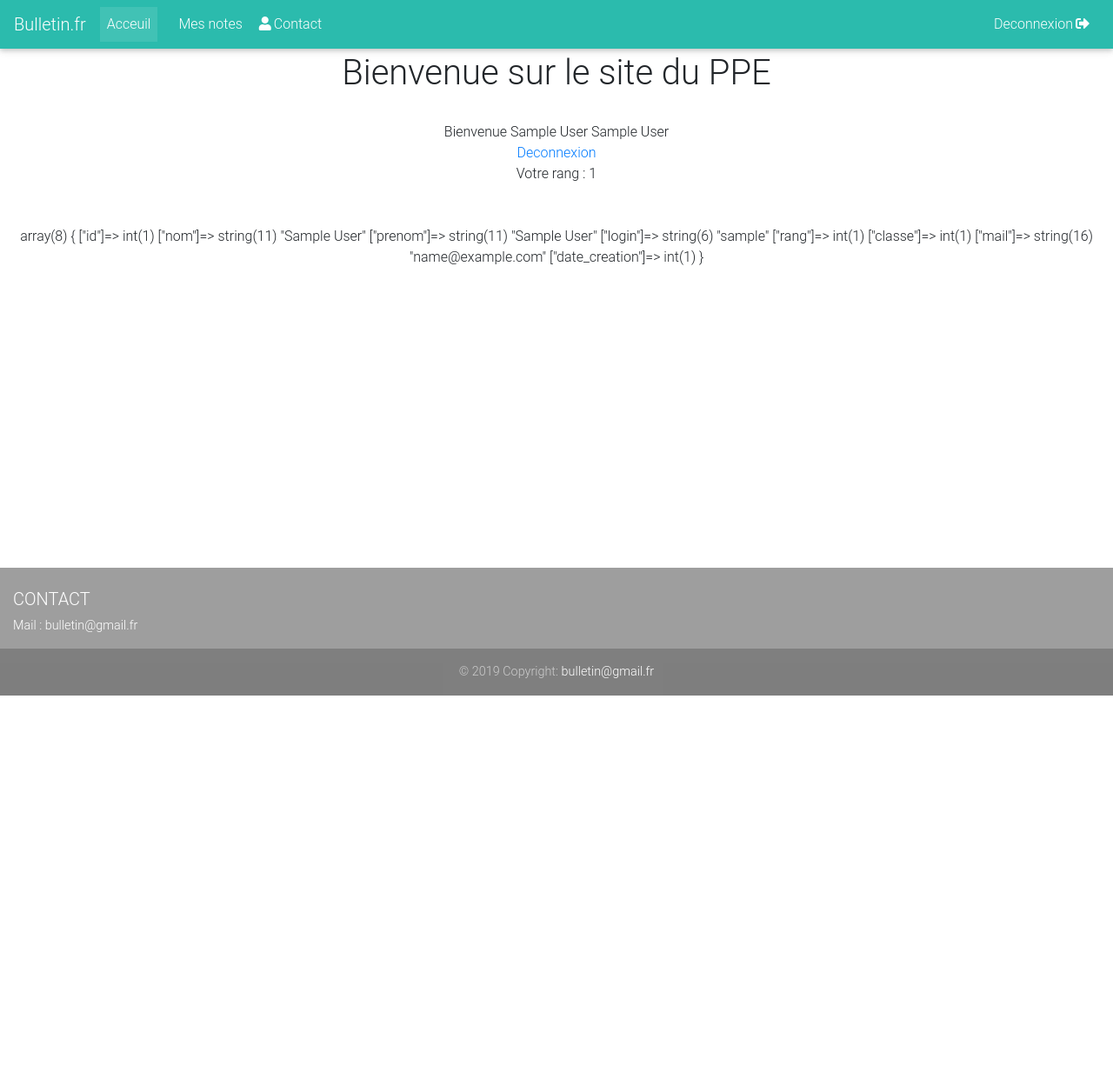
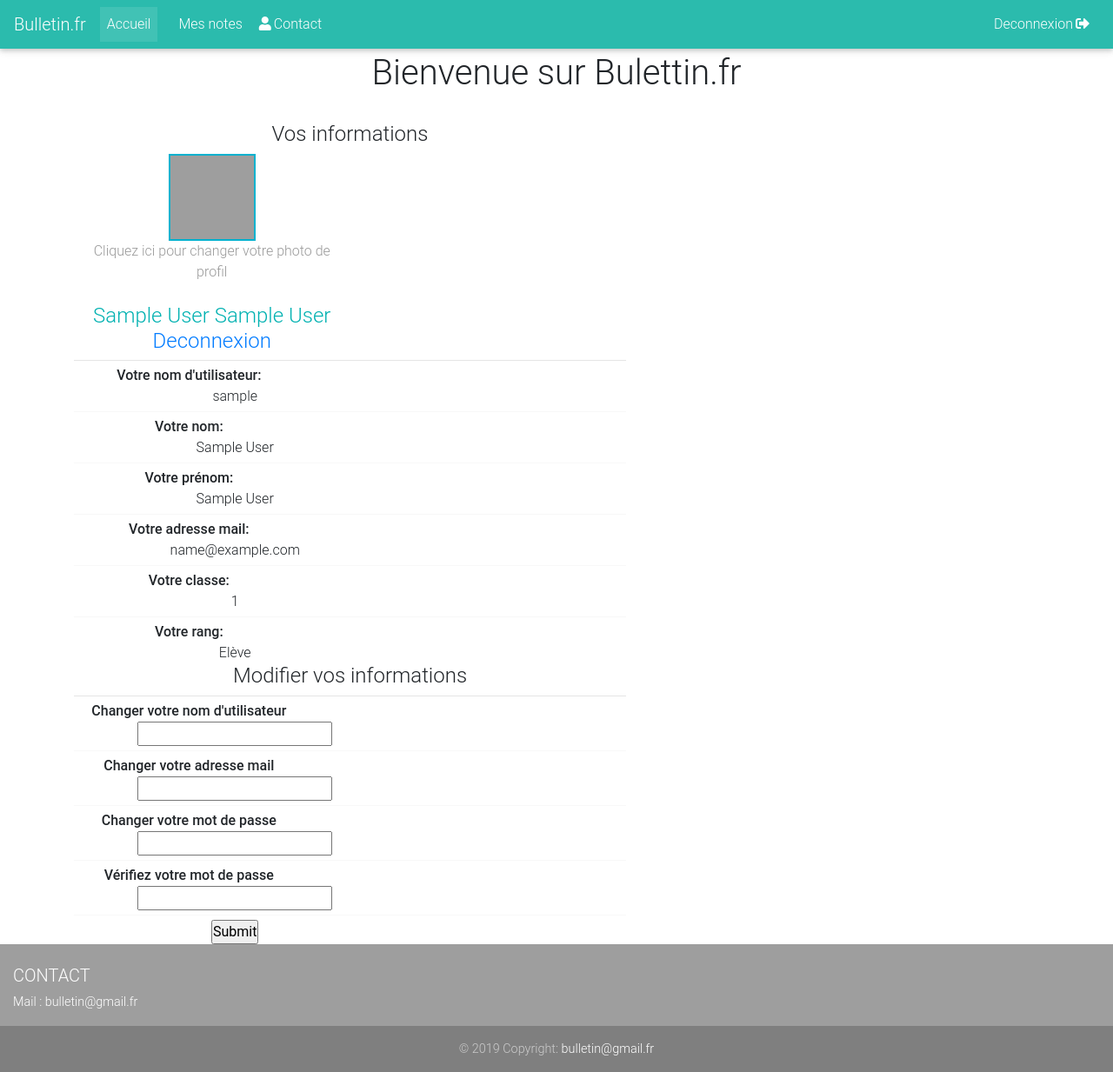
Before and after one commit to Tleard/PPE_Dev, a PHP site: page / in a window 1280 px wide. Shown: the whole page at 87% size. Before the commit the page ends 800 px from the top, so only its background shows below. Run offline with PHP 8.4, Linux system fonts and the light colour scheme; the visitor is signed in with stand-in values (Sample User, id 1); some libraries are stand-ins or nearby versions; grey boxes are pictures that could not be loaded.

Commit message:
Print + Update profil + major correction on "Accueil"
But the view is not ok because Bootsnip sucks !

```diff
--- /dev/null
+++ b/modele/update.php
@@ -0,0 +1,52 @@
+<?php
+
+if (isset($_POST['postchange'])) {
+    $mdp = $_POST['newpassword'];
+    $mail = $_POST['newadress'];
+    $login = $_POST['newlogin'];
+    if (!empty($_POST['newpassword']) && $_POST['newpassword'] == $_POST['newpassword2']) {
+        try {
+            $mdp = crypt($mdp, "unebelleteétaitunjourdansunprésquandelleviunchasseurilditdqlsdlkqnsdqnsldknsqkn");
+            $DB->insert("UPDATE profil SET mdp = ? WHERE id = ?", array($mdp, $_SESSION['id']));
+            echo "<script language='javascript'>alert('Modifications appliqués');
+        window.location.href ='login.php';
+        </script>";
+            session_destroy();
+        } catch (Exception $e) {
+            die('Erreur : ' . $e->getMessage());
+        }
+    }
+    if (!empty($_POST['newadress'])) {
+        try {
+            $DB->insert("UPDATE profil SET mail = ? WHERE id = ?", array($mail, $_SESSION['id']));
+            echo "<script language='javascript'>alert('Modifications appliqués');
+        window.location.href ='login.php';
+        </script>";
+            session_destroy();
+        } catch (Exception $e) {
+            die('Erreur : ' . $e->getMessage());
+        }
+    }
+    if (!empty($_POST['newlogin'])) {
+        try {
+            $DB->insert("UPDATE profil SET login = ? WHERE id = ?", array($login, $_SESSION['id']));
+            echo "<script language='javascript'>alert('Modifications appliqués');
+        window.location.href ='login.php';
+        </script>";
+            session_destroy();
+        } catch (Exception $e) {
+            die('Erreur : ' . $e->getMessage());
+        }
+    }
+    if ($_POST['newpassword'] != $_POST['newpassword2']) {
+        echo "<script language='javascript'>alert('Les mots de passe ne correspondent pas');
+        window.location.href ='login.php';
+        </script>";
+    }
+    if (empty($_POST['newlogin']) && empty($_POST['newadress']) && empty($_POST['newpassword']) && empty($_POST['newpassword2'])) {
+        echo "<script language='javascript'>alert('Entrez les modifications avant d\'envoyer le formulaire');
+            window.location.href ='login.php';
+            </script>";
+    }
+}
+?>
--- a/vue/connect.php
+++ b/vue/connect.php
@@ -1,22 +1,125 @@
-<?php
-include "header.inc.php"
-?>
-    <aside>
-        <?php
-        echo "Bienvenue " . $_SESSION["logged"] . ", vous êtes connecté !";
-        ?>
-        <form action="index.php" method="post">
-            <input id="logout" name="logout" type="hidden" value="logout">
-            <input type="submit" value="Logout" />
-        </form>
-    </aside>
-    <section>
-        <h1>Bienvenue sur le site du PPE</h1>
-        <br/>
-        <article>
-            <p> Rien n'est fait, tout reste à faire. </p>
-        </article>
-    </section>
-<?php
-include "footer.inc.php"
-?>
+<section>
+    <h1>Bienvenue sur Bulettin.fr</h1>
+    <br/>
+    <div class="container">
+        <div class="row">
+            <div class="col-md-7 ">
+                <div class="panel panel-default">
+                    <div class="panel-heading">  <h4 >Vos informations</h4></div>
+                    <div class="panel-body">
+                        <div class="box box-info">
+                            <div class="box-body">
+                                <div class="col-sm-6">
+                                    <div  align="center"> <img alt="User Pic" src="https://x1.xingassets.com/assets/frontend_minified/img/users/nobody_m.original.jpg" id="profile-image1" class="img-circle img-responsive">
+                                        <input id="profile-image-upload" class="hidden" type="file">
+                                        <div style="color:#999;" >Cliquez ici pour changer votre photo de profil</div>
+                                    </div>
+                                    <br>
+                                </div>
+                                <div class="col-sm-6">
+                                    <h4 style="color:#00b1b1;"><?php echo $_SESSION['nom'] . ' ' . $_SESSION['prenom'] . ' <br/> ';
+                                        echo '<a href="deconnexion.php">Deconnexion</a>'; ?> </h4>
+                                </div>
+                                <div class="clearfix"></div>
+                                <hr style="margin:5px 0 5px 0;">
+
+
+                                <div class="col-sm-5 col-xs-6 tital " >Votre nom d'utilisateur:</div><div class="col-sm-7 col-xs-6 "><?php echo $_SESSION['login']?></div>
+                                <div class="clearfix"></div>
+                                <div class="bot-border"></div>
+
+                                <div class="col-sm-5 col-xs-6 tital " >Votre nom:</div><div class="col-sm-7"><?php echo $_SESSION['nom']?></div>
+                                <div class="clearfix"></div>
+                                <div class="bot-border"></div>
+
+                                <div class="col-sm-5 col-xs-6 tital " >Votre prénom:</div><div class="col-sm-7"><?php echo $_SESSION['prenom']?></div>
+                                <div class="clearfix"></div>
+                                <div class="bot-border"></div>
+
+                                <div class="col-sm-5 col-xs-6 tital " >Votre adresse mail:</div><div class="col-sm-7"><?php echo $_SESSION['mail']?></div>
+
+                                <div class="clearfix"></div>
+                                <div class="bot-border"></div>
+
+                                <div class="col-sm-5 col-xs-6 tital " >Votre classe:</div><div class="col-sm-7"><?php echo $_SESSION['classe']?></div>
+
+                                <!--<div class="clearfix"></div>
+                                    <div class="bot-border"></div>
+
+                                    <div class="col-sm-5 col-xs-6 tital " >Compte crée depuis:</div><div class="col-sm-7"><?php echo $_SESSION['login']?></div>-->
+
+                                <div class="clearfix"></div>
+                                <div class="bot-border"></div>
+
+                                <div class="col-sm-5 col-xs-6 tital " >Votre rang:</div><div class="col-sm-7">
+                                    <?php
+                                    if($_SESSION['rang'] == 0){
+                                        echo 'En attente.<br>';
+                                    }
+                                    elseif($_SESSION['rang'] == 1){
+                                        echo 'Elève<br>';
+                                    }
+                                    elseif($_SESSION['rang'] == 2){
+                                        echo 'Professeur<br>';
+                                    }
+                                    elseif($_SESSION['rang'] == 3){
+                                        echo 'Admin<br>';
+                                    }
+                                    ?>
+                                </div>
+                            </div>
+                        </div>
+                    </div>
+                </div>
+            </div>
+            <script>
+                $(function() {
+                    $('#profile-image1').on('click', function() {
+                        $('#profile-image-upload').click();
+                    });
+                });
+            </script>
+        </div>
+    </div>
+    <div class="container">
+        <div class="row">
+            <div class="col-md-7 ">
+                <div class="panel panel-default">
+                    <div class="panel-heading">  <h4 >Modifier vos informations</h4></div>
+                    <div class="panel-body">
+                        <div class="box box-info">
+                            <div class="box-body">
+                                <div class="clearfix"></div>
+                                <hr style="margin:5px 0 5px 0;">
+
+                                <form method="post" action="../modele/update.php">
+                                    <div class="col-sm-5 col-xs-6 tital " >Changer votre nom d'utilisateur</div><div class="col-sm-7 col-xs-6 "><input name="newlogin" id="newlogin" type="text" /></div>
+                                    <div class="clearfix"></div>
+                                    <div class="bot-border"></div>
+
+                                    <div class="col-sm-5 col-xs-6 tital " >Changer votre adresse mail</div><div class="col-sm-7"><input name="newadress" id="newadress" type="text" /></div>
+                                    <div class="clearfix"></div>
+                                    <div class="bot-border"></div>
+
+                                    <div class="col-sm-5 col-xs-6 tital " >Changer votre mot de passe</div><div class="col-sm-7"><input name="newpassword" id="newpassword" type="text" /></div>
+                                    <div class="clearfix"></div>
+                                    <div class="bot-border"></div>
+
+                                    <div class="col-sm-5 col-xs-6 tital " >Vérifiez votre mot de passe</div><div class="col-sm-7"><input name="newpassword2" id="newpassword2" type="text" /></div>
+
+                                    <div class="clearfix"></div>
+                                    <div class="bot-border"></div>
+
+                                    <div class="col-sm-5 col-xs-6 tital " ></div><div class="col-sm-7"><input name="postchange" id="postchange" type="submit" /></div>
+                                </form>
+                            </div>
+                        </div>
+                    </div>
+                </div>
+            </div>
+        </div>
+    </div>
+    <?php
+        include "../modele/update.php"
+    ?>
+</section>
--- a/vue/design.css
+++ b/vue/design.css
@@ -22,3 +22,19 @@
 .icon-form {
     color: #000000;
 }
+input.hidden {
+    position: absolute;
+    left: -9999px;
+}
+
+#profile-image1 {
+    cursor: pointer;
+
+    width: 100px;
+    height: 100px;
+    border:2px solid #03b1ce ;}
+.tital{ font-size:16px; font-weight:500;}
+.bot-border{ border-bottom:1px #f8f8f8 solid;  margin:5px 0  5px 0}
+footer{
+    position: relative!important;
+}
--- a/vue/header.inc.php
+++ b/vue/header.inc.php
@@ -38,7 +38,7 @@
         <div class="collapse navbar-collapse" id="navbarSupportedContent-333">
             <ul class="navbar-nav mr-auto">
                 <li class="nav-item active">
-                    <a class="nav-link" href="index.php">Acceuil
+                    <a class="nav-link" href="index.php">Accueil
                         <span class="sr-only">(current)</span>
                     </a>
                 </li>
--- a/vue/index.php
+++ b/vue/index.php
@@ -9,29 +9,12 @@
     include ('../modele/connectDB.php');
     ?>
 
-    <section>
-
-        <h1>Bienvenue sur le site du PPE</h1>
-        <br/>
-
-            <?php
-            if (isset($_SESSION['id'])){
-             echo 'Bienvenue' . ' '. $_SESSION['prenom'] .' '. $_SESSION['nom'] . '<br>' ;
-             echo '<a href="deconnexion.php">
-            Deconnexion
-            </a><br>';
-             echo 'Votre rang : ' .$_SESSION['rang'];
-             echo "<br><br><br>";
-             echo var_dump($_SESSION);
-            }else
-                include 'formlogin.php'
-            ?>
-
-
-
-
-
-    </section>
+    <?php
+        if (isset($_SESSION['id'])){
+            include "connect.php";
+        }else
+            include 'formlogin.php'
+    ?>
     <?php
     include "footer.inc.php"
     ?>
```
